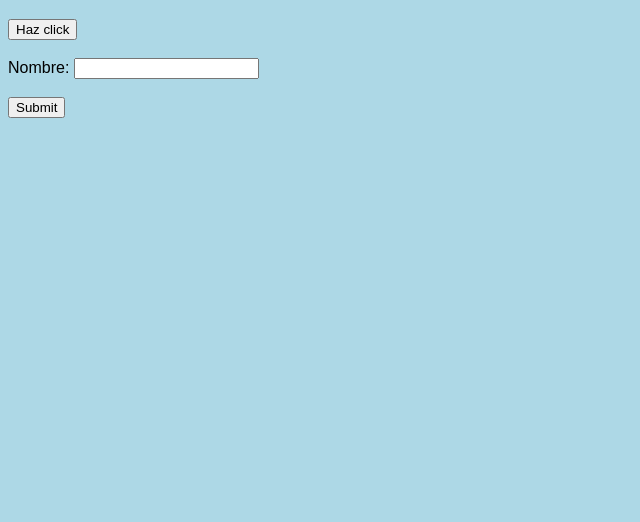
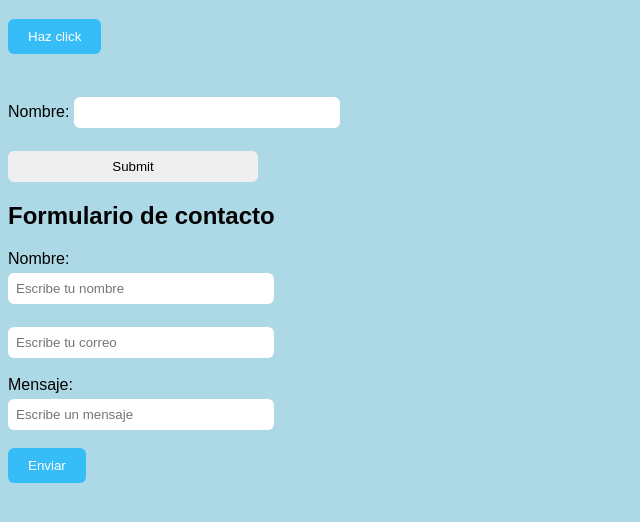
Before and after one commit to zalubarv1020-bit/mi-primer-rep, a plain HTML site: page index.html in a window 1280 px wide. Shown: the part 138-660 px from the top of the page, without its empty margins (0-640 px from the left). Drawn offline with Linux system fonts and the light colour scheme.

Commit message:
Add files via upload

```diff
--- a/index.html
+++ b/index.html
@@ -34,7 +34,6 @@ function saludar (){
   </head>
   <body>
 
-
   <h1>Hola mundo</h1>
 <p>Esta es mi primera pagina web hecha desde mi celular.</p>
 
@@ -56,4 +55,62 @@ function saludar (){
 </form>
 
 </body>
+ <h2>Formulario de contacto</h2>
+  <form id="formulario">
+  <label>Nombre:</label><br>
+  <input type="text" id="nombre" placeholder="Escribe tu nombre"><br><br>
+
+  <input type="email" id="correo" placeholder="Escribe tu correo"><br><br>
+
+  <label>Mensaje:</label><br>
+  <input type="mensaje" placeholder="Escribe un mensaje"></textarea><br><br>
+
+  <button type="submit">Enviar</button>
+
+  </form>
+  <p id="respuesta"></p>
+<style>
+  form{
+    margin-top:20px;
+  }
+
+input, textarea{
+
+  width:250px;
+  padding:8px;
+  border-radius:6px;
+  border:none;
+  margin-top:5px;
+
+}
+
+textarea{
+  heigth:80px
+}
+
+button{
+  padding:10px 20px;
+  border:none;
+  background:#36bdf8;
+  color:white;
+  border-radius:6px;
+  cursor:pointer;
+}
+
+button:hover{
+
+  background:#0ea5e9;
+
+}
+<script>
+document.getElementById("formulario").addEventListener("submit",function(event)){
+  event.preventDefault();
+
+  let nombre = document.getElementById("nombre").value;
+  ket respuesta = document.getElementById("respuesta");
+
+  respuesta.textContent = "Gracias " + nombre + ", tu mensaje fue enviado.";
+
+});
+</style>
 </form>
```
